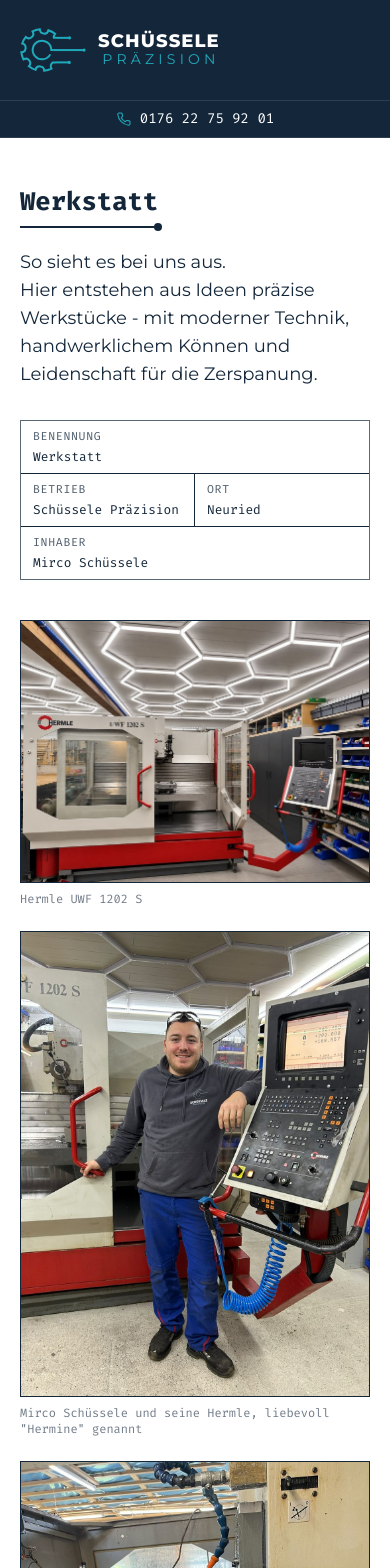
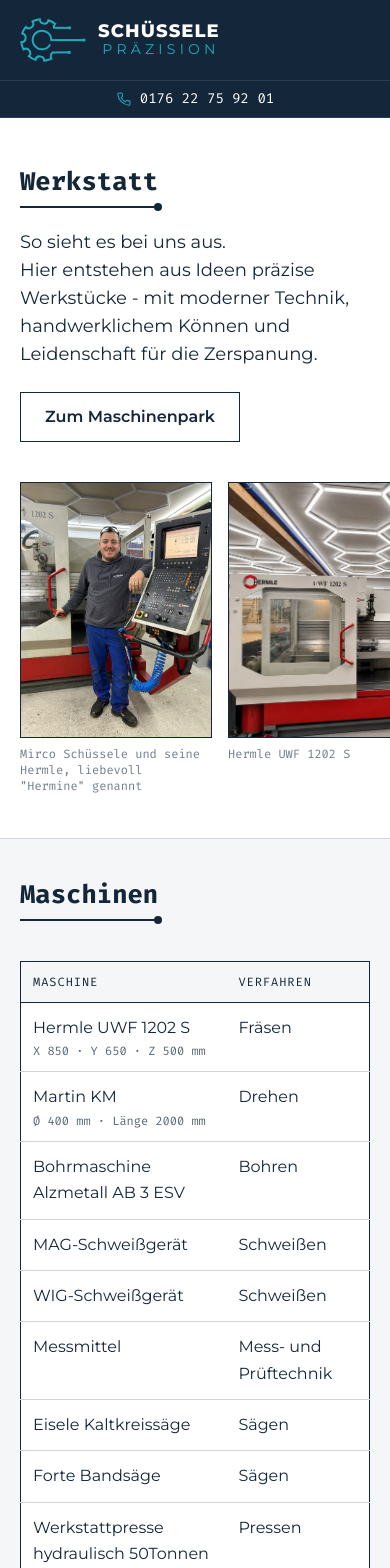
Before and after one commit to Knick1301/schuesselePraezision, a Vue app: page /werkstatt in a window 390 px wide. Shown: the top 1568 px of the page. Built offline with nearby package versions, Linux system fonts and the light colour scheme.

Commit message:
mobile configuration

```diff
--- a/src/components/SiteHeader.vue
+++ b/src/components/SiteHeader.vue
@@ -54,7 +54,7 @@ watch(
 <template>
   <header class="sticky top-0 z-50 border-b border-white/10 bg-navy">
 
-    <div class="mx-auto flex min-h-25 max-w-[1800px] items-center gap-4 px-pad">
+    <div class="mx-auto flex min-h-20 max-w-[1800px] items-center gap-4 px-pad nav:min-h-25">
       <RouterLink to="/" class="mr-auto flex items-center gap-3 py-2 no-underline"
         aria-label="Schüssele Präzision – Startseite" @click="open = false">
         <BrandLogo variant="mark" tone="dark" class="h-11 w-auto shrink-0 nav:h-20" aria-hidden="true" />
@@ -88,9 +88,10 @@ watch(
       <button type="button" class="flex size-11 cursor-pointer flex-col justify-center gap-1.5 px-2.5 nav:hidden"
         :aria-expanded="open" aria-controls="hauptnav" @click="open = !open">
         <span class="sr-only">Menü</span>
-        <span class="block h-[1.5px] bg-white transition-transform" :class="open && 'translate-y-[3.75px] rotate-45'" />
+        <span class="block h-[1.5px] bg-white transition-transform" :class="open && 'translate-y-[7.5px] rotate-45'" />
+        <span class="block h-[1.5px] bg-white transition-opacity" :class="open && 'opacity-0'" />
         <span class="block h-[1.5px] bg-white transition-transform"
-          :class="open && '-translate-y-[3.75px] -rotate-45'" />
+          :class="open && '-translate-y-[7.5px] -rotate-45'" />
       </button>
     </div>
 
--- a/src/views/HomeView.vue
+++ b/src/views/HomeView.vue
@@ -89,23 +89,23 @@ const titleBlock = [
 <template>
 
   <section
-    class="border-b border-navy/20 bg-paper bg-grid p-3 lg:flex lg:min-h-[min(calc(100svh-15rem),56rem)] lg:flex-col lg:p-5"
+    class="border-b border-navy/20 bg-paper bg-grid lg:flex lg:min-h-[min(calc(100svh-15rem),56rem)] lg:flex-col lg:p-5"
     aria-labelledby="hero-title">
     <div
-      class="relative m-[5px] border border-navy/45 outline outline-offset-[5px] outline-navy/20 lg:flex lg:flex-1 lg:items-center">
+      class="relative lg:m-[5px] lg:flex lg:flex-1 lg:items-center lg:border lg:border-navy/45 lg:outline lg:outline-offset-[5px] lg:outline-navy/20">
       <span aria-hidden="true"
-        class="pointer-events-none absolute top-1.5 right-0 left-8 flex font-mono text-[0.65rem] text-navy/50">
+        class="pointer-events-none absolute top-1.5 right-0 left-8 hidden font-mono text-[0.65rem] text-navy/50 lg:flex">
         <i v-for="n in 6" :key="n" class="flex-1 text-center not-italic">{{ n }}</i>
       </span>
       <span aria-hidden="true"
-        class="pointer-events-none absolute top-8 bottom-0 left-2 flex flex-col font-mono text-[0.65rem] text-navy/50">
+        class="pointer-events-none absolute top-8 bottom-0 left-2 hidden font-mono text-[0.65rem] text-navy/50 lg:flex lg:flex-col">
         <i v-for="z in ['A', 'B', 'C']" :key="z" class="flex flex-1 items-center not-italic">{{ z }}</i>
       </span>
 
       <div
-        class="mx-auto w-full max-w-wide px-pad pt-11 pb-6 lg:grid lg:grid-cols-2 lg:items-stretch lg:gap-16 lg:pt-12 lg:pb-8 xl:gap-20">
-        <div class="max-w-[38rem] lg:pt-[8%]">
-          <div>
+        class="mx-auto flex w-full max-w-wide flex-col gap-8 px-pad pt-8 pb-10 lg:grid lg:grid-cols-2 lg:items-stretch lg:gap-16 lg:pt-12 lg:pb-8 xl:gap-20">
+        <div class="contents lg:block lg:max-w-[38rem] lg:pt-[8%]">
+          <div class="order-1">
             <h1 id="hero-title"
               class="mb-[0.4em] text-[clamp(2rem,4.6vw,4rem)] leading-[1.1] font-bold tracking-[-0.01em] text-balance">
               CNC-Drehen <span class="whitespace-nowrap">und -Fräsen</span> in&nbsp;Neuried
@@ -115,11 +115,11 @@ const titleBlock = [
               Inhabergeführt von Mirco Schüssele.
             </p>
             <RouterLink to="/anfrage"
-              class="inline-flex min-h-[3rem] items-center justify-center border border-navy bg-navy px-6 py-3 text-base font-semibold text-white no-underline transition-colors hover:border-teal-dark hover:bg-teal-dark">
+              class="flex min-h-[3rem] w-full items-center justify-center border border-navy bg-navy px-6 py-3 text-base font-semibold text-white no-underline transition-colors hover:border-teal-dark hover:bg-teal-dark sm:inline-flex sm:w-auto">
               Jetzt Fertigungsanfrage stellen</RouterLink>
           </div>
 
-          <dl class="mt-10 grid max-w-[38rem] border-t border-navy/40 font-mono text-sm sm:grid-cols-3">
+          <dl class="order-3 grid border-t border-navy/40 font-mono text-sm sm:grid-cols-3 lg:mt-10 lg:max-w-[38rem]">
             <div v-for="(f, i) in facts" :key="f.label"
               class="flex items-baseline gap-3 border-b border-navy/15 py-2 sm:block sm:border-b-0 sm:pt-3 sm:pr-3 sm:pb-0"
               :class="i > 0 && 'sm:border-l sm:border-navy/20 sm:pl-3'">
@@ -129,11 +129,11 @@ const titleBlock = [
           </dl>
         </div>
 
-        <div class="mt-14 flex flex-col justify-center lg:mt-0">
+        <div class="order-2 flex flex-col justify-center lg:order-none">
           <MillingMachine class="mb-2 h-auto w-full" />
 
           <dl
-            class="ml-auto grid w-full max-w-[380px] grid-cols-2 border border-navy/70 bg-white font-mono text-[0.8rem] text-navy">
+            class="ml-auto hidden w-full max-w-[380px] grid-cols-2 border border-navy/70 bg-white font-mono text-[0.8rem] text-navy lg:grid">
             <div class="col-span-2 px-3 py-1.5">
               <dt class="text-[0.72rem] tracking-[0.06em] uppercase opacity-75">Benennung</dt>
               <dd>CNC-Fräsmaschine</dd>
--- a/src/views/WerkstattView.vue
+++ b/src/views/WerkstattView.vue
@@ -41,7 +41,7 @@ const ansichtBilder = fotos.map((f) => ({ src: f.src!, text: f.label }))
 </script>
 
 <template>
-  <section class="mx-auto max-w-wide px-pad pt-12 pb-14 md:pt-16 md:pb-20">
+  <section class="mx-auto max-w-wide px-pad pt-12 pb-8 md:pt-16 md:pb-20">
     <header class="mb-10 grid gap-8 lg:mb-14 lg:grid-cols-[minmax(0,46rem)_auto] lg:items-end lg:justify-between">
       <div>
         <SectionTitle class="mb-0">Werkstatt</SectionTitle>
@@ -50,9 +50,12 @@ const ansichtBilder = fotos.map((f) => ({ src: f.src!, text: f.label }))
           Hier entstehen aus Ideen präzise Werkstücke - mit moderner Technik, handwerklichem Können und Leidenschaft für
           die Zerspanung.
         </p>
+        <RouterLink :to="{ path: '/werkstatt', hash: '#maschinen' }"
+          class="mt-6 inline-flex min-h-[3rem] items-center justify-center border border-navy px-6 py-3 text-base font-semibold text-navy no-underline transition-colors hover:border-teal-dark hover:bg-teal-dark hover:text-white">
+          Zum Maschinenpark</RouterLink>
       </div>
       <dl
-        class="grid w-full max-w-[380px] grid-cols-2 border border-navy/70 bg-white font-mono text-[0.8rem] text-navy">
+        class="hidden w-full max-w-[380px] grid-cols-2 border border-navy/70 bg-white font-mono text-[0.8rem] text-navy lg:grid">
         <div v-for="(f, i) in schriftfeld" :key="f.name" class="px-3 py-1.5"
           :class="[f.breit ? 'col-span-2' : '', i > 0 ? 'border-t border-navy' : '', !f.breit && i % 2 === 1 ? 'border-r' : '']">
           <dt class="text-[0.72rem] tracking-[0.06em] uppercase opacity-75">{{ f.name }}</dt>
@@ -61,12 +64,16 @@ const ansichtBilder = fotos.map((f) => ({ src: f.src!, text: f.label }))
       </dl>
     </header>
 
-    <div class="grid gap-6 md:grid-cols-3">
-      <figure v-for="f in fotos" :key="f.datei" class="flex flex-col" :class="{ 'md:col-span-2': f.form === 'breit' }">
-        <button type="button" class="relative cursor-zoom-in overflow-hidden border border-navy bg-paper p-0" :class="{
-          'aspect-[4/3] md:aspect-auto md:flex-1': f.form === 'breit',
-          'aspect-[3/4]': f.form === 'hoch',
-        }" @click="ansicht = fotos.indexOf(f)">
+    <div role="region" aria-label="Fotos aus der Werkstatt" tabindex="0"
+      class="-mx-pad flex snap-x snap-mandatory scroll-px-pad gap-4 overflow-x-auto px-pad pb-3 md:mx-0 md:grid md:snap-none md:grid-cols-3 md:gap-6 md:overflow-visible md:px-0 md:pb-0">
+      <figure v-for="f in fotos" :key="f.datei" class="flex shrink-0 snap-start flex-col md:shrink md:snap-align-none"
+        :class="[
+          f.form === 'breit' ? 'w-[21rem] md:col-span-2 md:w-auto' : 'w-48 md:w-auto',
+          f.datei === 'mirco-hermle' && 'order-first md:order-none',
+        ]">
+        <button type="button" class="relative cursor-zoom-in overflow-hidden border border-navy bg-paper p-0"
+          :class="f.form === 'breit' ? 'h-64 md:h-auto md:flex-1' : 'h-64 md:aspect-[3/4] md:h-auto'"
+          @click="ansicht = fotos.indexOf(f)">
           <span class="sr-only">{{ f.label }} vergrößern</span>
           <img :src="f.src" :alt="f.label" loading="lazy" decoding="async"
             class="absolute inset-0 size-full object-cover transition-transform duration-300 hover:scale-[1.03]"
@@ -79,28 +86,33 @@ const ansichtBilder = fotos.map((f) => ({ src: f.src!, text: f.label }))
   </section>
 
   <section id="maschinen" class="border-y border-navy/15 bg-paper" aria-labelledby="maschinen-title">
-    <div class="mx-auto max-w-wide px-pad py-14 md:py-20">
+    <div class="mx-auto max-w-wide px-pad py-10 md:py-20">
       <header class="mb-10 max-w-[46rem] lg:mb-14">
         <SectionTitle id="maschinen-title" class="mb-0">Maschinen</SectionTitle>
       </header>
 
       <div class="overflow-x-auto">
-        <table class="w-full min-w-[640px] border-collapse border border-navy bg-white">
+        <table class="w-full border-collapse border border-navy bg-white md:min-w-[640px]">
           <caption class="sr-only">Maschinen von Schüssele Präzision</caption>
           <thead class="bg-paper font-mono text-xs tracking-[0.08em] uppercase">
             <tr class="border-b border-navy text-left">
-              <th scope="col" class="p-4 font-normal">Pos.</th>
-              <th scope="col" class="p-4 font-normal">Maschine</th>
-              <th scope="col" class="p-4 font-normal">Verfahren</th>
-              <th scope="col" class="p-4 font-normal">Arbeitsbereich</th>
+              <th scope="col" class="hidden p-4 font-normal md:table-cell">Pos.</th>
+              <th scope="col" class="px-3 py-3 font-normal md:p-4">Maschine</th>
+              <th scope="col" class="px-3 py-3 font-normal md:p-4">Verfahren</th>
+              <th scope="col" class="hidden p-4 font-normal md:table-cell">Arbeitsbereich</th>
             </tr>
           </thead>
-          <tbody class="align-top [&_td]:p-4 [&_tr]:border-b [&_tr]:border-navy/20">
+          <tbody class="align-top [&_td]:px-3 [&_td]:py-3 md:[&_td]:p-4 [&_tr]:border-b [&_tr]:border-navy/20">
             <tr v-for="(m, i) in maschinen" :key="i">
-              <td class="w-16 font-mono text-sm">{{ i + 1 }}</td>
-              <td>{{ m.name }}</td>
+              <td class="hidden w-16 font-mono text-sm md:table-cell">{{ i + 1 }}</td>
+              <td>
+                {{ m.name }}
+                <span v-if="m.bereich !== '–'" class="mt-0.5 block font-mono text-xs text-navy/70 md:hidden">
+                  {{ m.bereich }}
+                </span>
+              </td>
               <td>{{ m.verfahren }}</td>
-              <td class="font-mono text-sm">{{ m.bereich }}</td>
+              <td class="hidden font-mono text-sm md:table-cell">{{ m.bereich }}</td>
             </tr>
           </tbody>
         </table>
@@ -108,7 +120,7 @@ const ansichtBilder = fotos.map((f) => ({ src: f.src!, text: f.label }))
     </div>
   </section>
 
-  <section class="mx-auto flex max-w-wide flex-wrap items-center justify-between gap-6 px-pad py-14 md:py-16">
+  <section class="mx-auto flex max-w-wide flex-wrap items-center justify-between gap-6 px-pad py-10 md:py-16">
     <p class="text-lg">Präzision beginnt mit Ihrer Anfrage!</p>
     <RouterLink to="/anfrage"
       class="inline-flex min-h-[2.9rem] items-center justify-center border border-navy bg-navy px-5 py-2.5 text-[0.95rem] font-semibold text-white no-underline transition-colors hover:border-teal-dark hover:bg-teal-dark">
```
